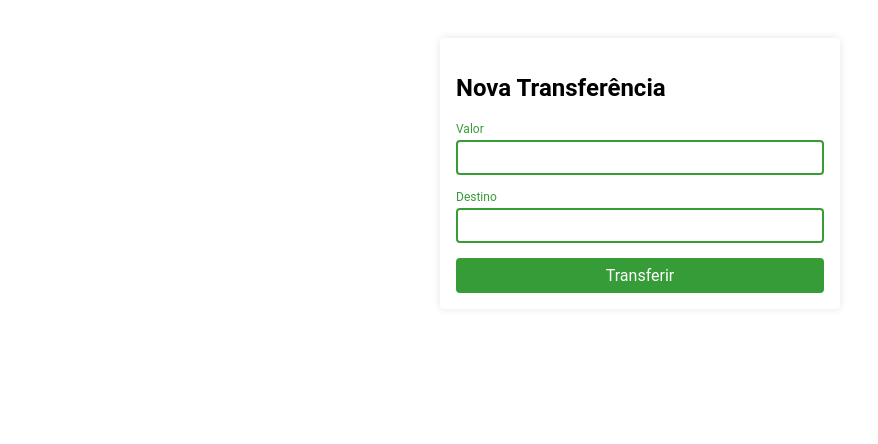
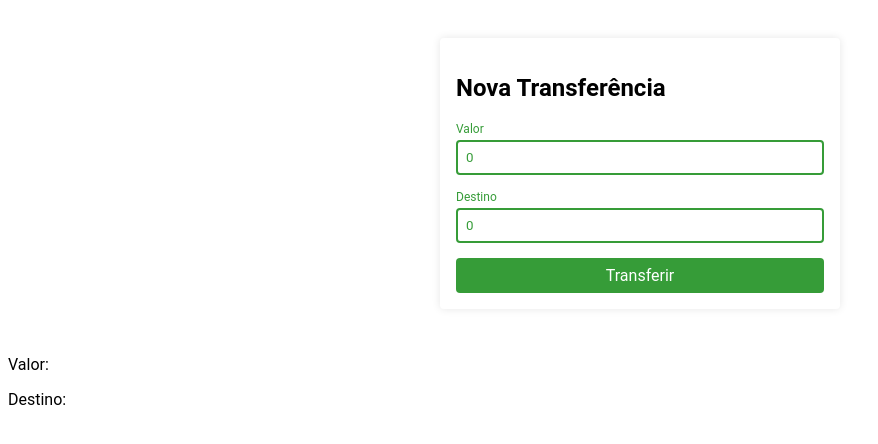
Before and after one commit to kleberlimaGit/ByteBank-Alura, an Angular app: page / in a window 1280 px wide. Shown: the top 444 px of the page, without its empty margins (0-878 px from the left). Built offline with nearby package versions, Linux system fonts and the light colour scheme.

Commit message:
mostrar transferencia na tela

```diff
--- a/src/app/app.component.html
+++ b/src/app/app.component.html
@@ -1 +1,5 @@
-<app-nova-transferencia></app-nova-transferencia>
+<app-nova-transferencia
+  (aoTransferir)="transferir($event)">
+</app-nova-transferencia>
+<p>Valor: {{ transferencia?.valor }}</p>
+<p>Destino: {{ transferencia?.destino }}</p>
--- a/src/app/app.component.ts
+++ b/src/app/app.component.ts
@@ -7,4 +7,10 @@ import { Component } from '@angular/core';
 })
 export class AppComponent {
   title = 'bytebank';
+  transferencia: any;
+
+  transferir($event){
+    console.log($event);
+    this.transferencia = $event;
+  }
 }
--- a/src/app/app.module.ts
+++ b/src/app/app.module.ts
@@ -4,11 +4,13 @@ import { NgModule } from '@angular/core';
 
 import { AppComponent } from './app.component';
 import { FormsModule } from '@angular/forms';
+import { ExtratoComponent } from './extrato/extrato.component';
 
 @NgModule({
   declarations: [
     AppComponent,
-    NovaTransferenciaComponent
+    NovaTransferenciaComponent,
+    ExtratoComponent
   ],
   imports: [
     BrowserModule,
--- /dev/null
+++ b/src/app/extrato/extrato.component.html
@@ -0,0 +1 @@
+<p>extrato works!</p>
--- /dev/null
+++ b/src/app/extrato/extrato.component.ts
@@ -0,0 +1,15 @@
+import { Component, OnInit } from '@angular/core';
+
+@Component({
+  selector: 'app-extrato',
+  templateUrl: './extrato.component.html',
+  styleUrls: ['./extrato.component.scss']
+})
+export class ExtratoComponent implements OnInit {
+
+  constructor() { }
+
+  ngOnInit(): void {
+  }
+
+}
--- a/src/app/nova-transferencia/nova-transferencia.component.html
+++ b/src/app/nova-transferencia/nova-transferencia.component.html
@@ -3,12 +3,12 @@
     <h2 class="formualrio__titulo">Nova Transferência</h2>
     <div class="form-field">
       <label for="valor" class="form-field__label">Valor</label>
-      <input type="text" id="valor" class="form-field__input">
+      <input type="text" id="valor" class="form-field__input" [(ngModel)]="valor" name="valor">
     </div>
 
     <div class="form-field">
       <label for="destino" class="form-field__label">Destino</label>
-      <input type="text" id="destino" class="form-field__input">
+      <input type="text" id="destino" class="form-field__input" [(ngModel)]="destino" name="destino">
     </div>
   <div class="botao-wrapper">
     <button class="botao">Transferir</button>
--- a/src/app/nova-transferencia/nova-transferencia.component.ts
+++ b/src/app/nova-transferencia/nova-transferencia.component.ts
@@ -1,4 +1,4 @@
-import { Component } from '@angular/core';
+import { Component, EventEmitter, Output } from '@angular/core';
 
 @Component({
   selector: 'app-nova-transferencia',
@@ -6,7 +6,21 @@ import { Component } from '@angular/core';
   styleUrls: ['./nova-transferencia.component.scss'],
 })
 export class NovaTransferenciaComponent {
+  //Output propaga os dados para fora
+  @Output() aoTransferir = new EventEmitter<any>();
+
+  valor: number = 0;
+  destino:number = 0;
+
   transferir() {
     console.log('Transferindo meu Real');
+    const valorAgTransferencia = {valor:this.valor,destino:this.destino}
+    this.aoTransferir.emit(valorAgTransferencia);
+    this.limparCampos();
   }
+  limparCampos(){
+    this.valor = 0;
+    this.destino = 0
+  }
+
 }
```
Also changed, not shown: src/app/extrato/extrato.component.scss (added), 1 other file (tests, documents, lock files or other folders).
